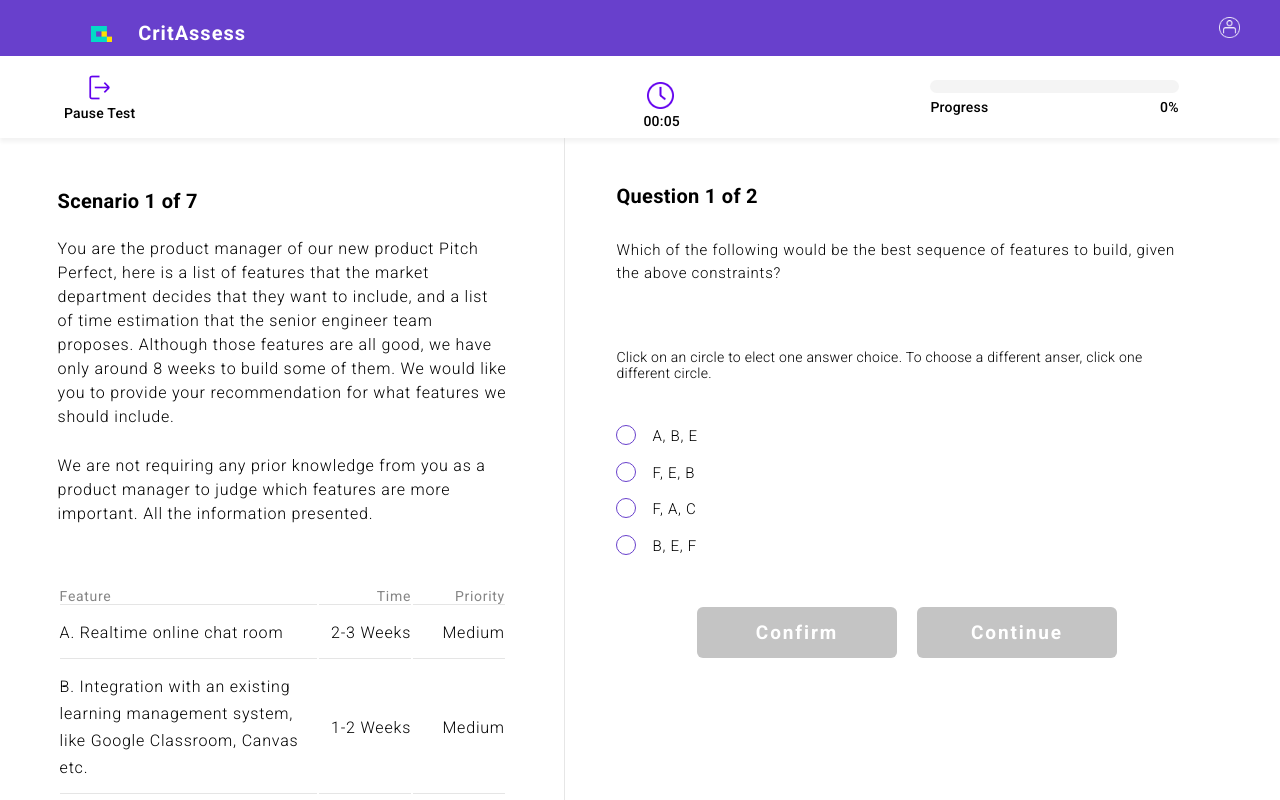
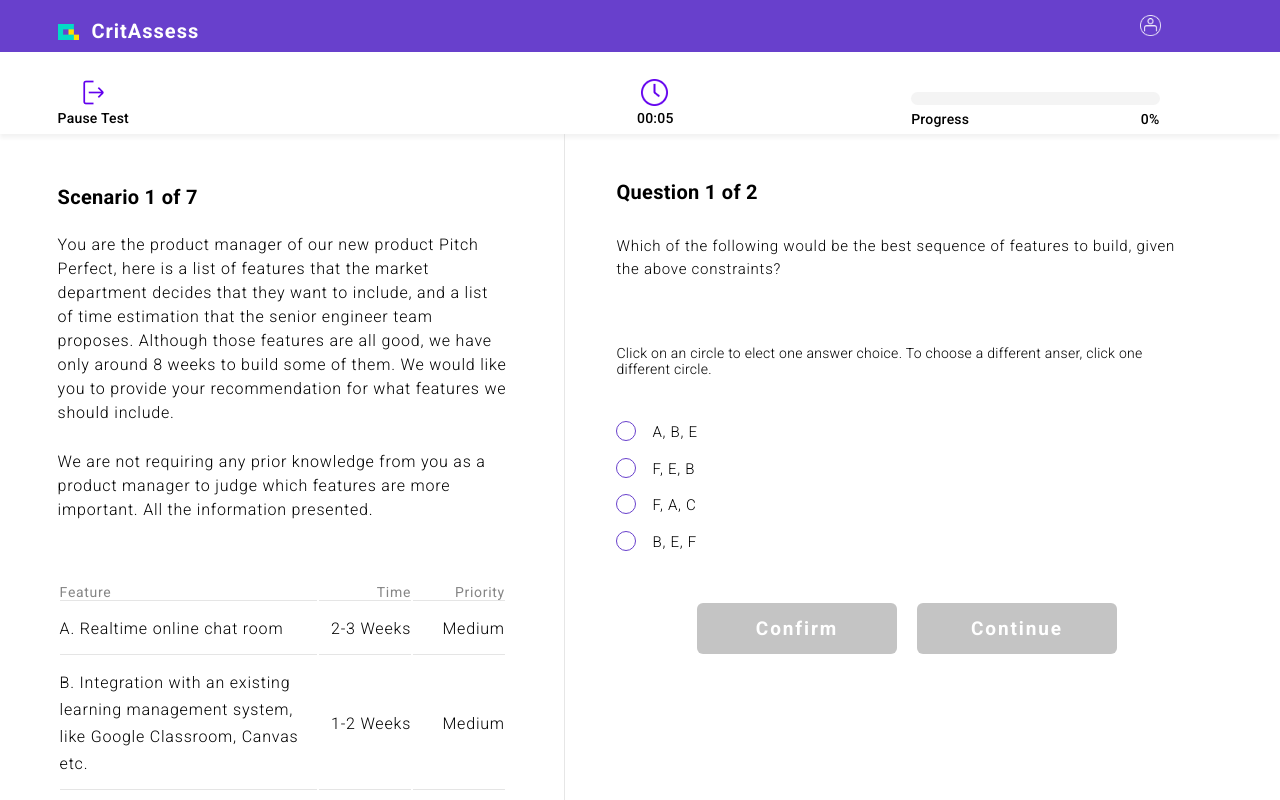
Before and after one commit to cmuxcelerate/CritAssess, an Angular app: page /assessment in a window 1280 px wide. Shown: the top 800 px of the page. Built offline with nearby package versions, Linux system fonts and the light colour scheme.

Commit message:
Updated assessment navbar positioning for improved alignment

```diff
--- a/src/app/assessment_view/assessment-navbar/assessment-navbar.component.css
+++ b/src/app/assessment_view/assessment-navbar/assessment-navbar.component.css
@@ -2,7 +2,7 @@
 #assessmentNavbarWrapper {
 	display: flex;
 	position: relative;
-	align-items: center;
+	align-items: flex-end;
 	flex-direction: row;
 	width: 100%;
 	height: 82px;
@@ -24,11 +24,12 @@ span {
 	display: inline-block;
 	position: relative;
 	text-align: center;
+	height: 55px;
 }
 
 
 #pauseTestWrapper {
-	margin-left: 5%;
+	margin-left: 4.5%;
 	/*vertical-align: middle;*/
 }
 
@@ -45,8 +46,11 @@ span {
 /*Progress bar*/
 #progressBarWrapper {
 	width: 19.4%;
-	margin-left: 20%;
+	margin-left: 19%;
 	text-align: left;
+	vertical-align: bottom;
+	/*align-self: flex-end;*/
+	height: 42.5px;
 }
 #progressBarBackground {
 	display: inline-block;
@@ -71,6 +75,6 @@ span {
 	justify-content: space-between;
 }
 #progressLabelsWrapper span {
-	display: inline-block;
+	display: block;
 	width: auto;
 }
--- a/src/app/assessment_view/assessment-navbar/assessment-navbar.component.html
+++ b/src/app/assessment_view/assessment-navbar/assessment-navbar.component.html
@@ -14,8 +14,10 @@
 			<div id="progressBarFilling" [ngStyle]="{'width': assessment.questionsAnswered/assessment.questionCount * 100 + '%'}"></div>
 		</div>
 		<div id="progressLabelsWrapper">
+			<!-- Labels -->
 			<span>Progress</span>
-			<span>{{assessment.questionsAnswered == assessment.questionCount ? '100%':(assessment.questionsAnswered/assessment.questionCount * 100 + '').substring(0, 2) + '%'}}</span>
+			<span>{{assessment.questionsAnswered == assessment.questionCount ? '100%':(assessment.questionsAnswered/assessment.questionCount * 100 + '').substring(0, 2) + '%'}}</span><!--
+			 -->
 		</div>
 	</div>
 </div> <!-- End navbar wrapper -->
--- a/src/app/navbar/navbar.component.css
+++ b/src/app/navbar/navbar.component.css
@@ -4,7 +4,6 @@
 	width: 100%;
 	/*margin: 20px;*/
 	height: 52px;
-	padding: 2px;
 	background-color: #6840CC;
 }
 
@@ -12,7 +11,7 @@ span {
 	position: relative;
 	width: 397px;
 	height: 22px;
-	left: 9%;
+	padding-left: 1%;
 	top: 17px;
 	font-style: normal;
 	font-weight: bold;
@@ -26,7 +25,7 @@ span {
 	position: relative;
 	width: 21px;
 	height: 16px;
-	left: 6.94%;
+	margin-left: 4.5%;
 	top: 19px;
 }
 
@@ -34,7 +33,7 @@ span {
 	position: relative;
 	width: 21px;
 	height: 21px;
-	left: 85%;
+	margin-left: 73.5%;
 	/*left: 50%;*/
 	top: 15px;
 }
```
